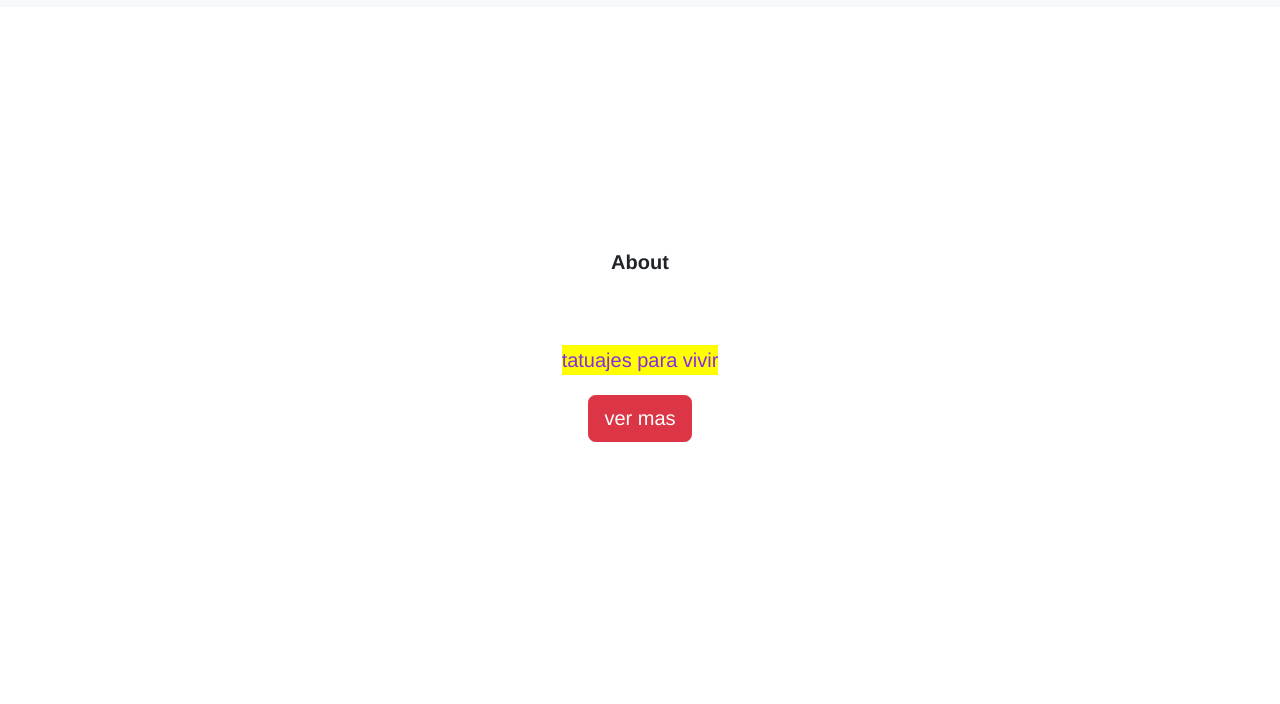
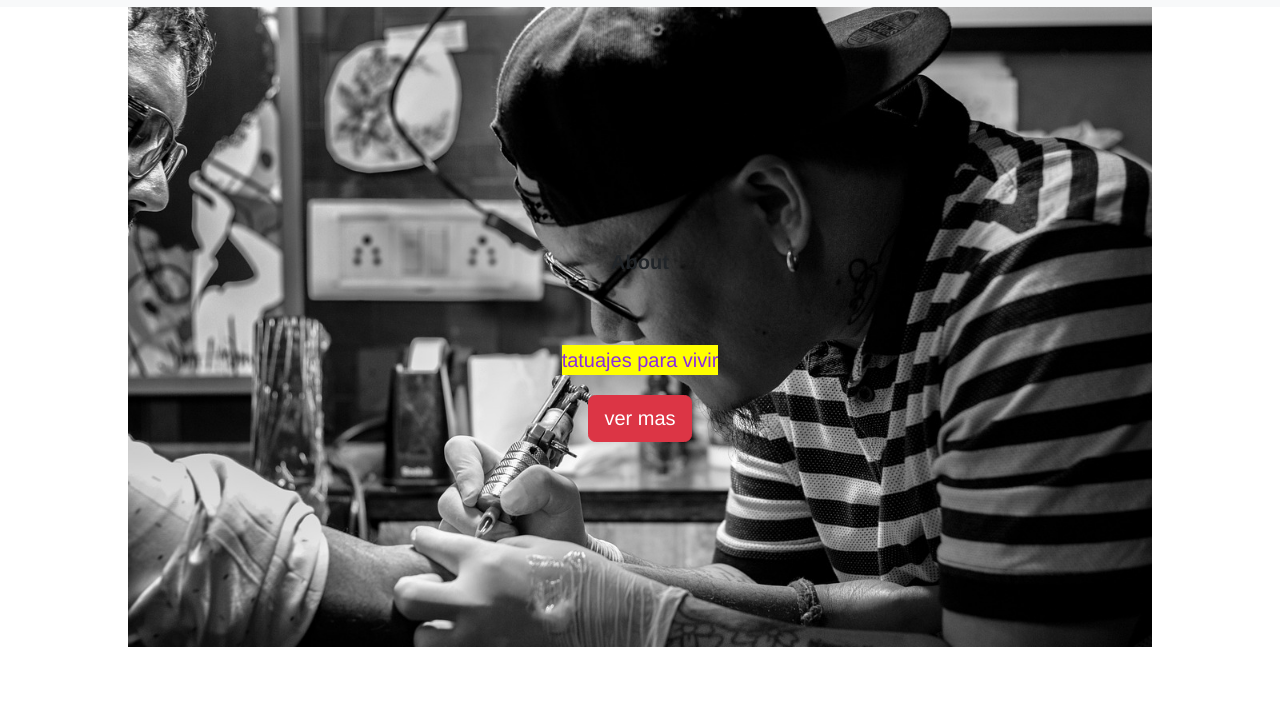
Before and after one commit to guilleacu/github.io, a plain HTML site: page index.html in a window 1280 px wide. Shown: the part 63-767 px from the top of the page. Drawn offline with nearby package versions, Linux system fonts and the light colour scheme.

Commit message:
Update main.css

```diff
--- a/public/css/main.css
+++ b/public/css/main.css
@@ -10,7 +10,7 @@
     }
 /* el banner*/
 .banner{
-    background-image: url(./public/img/foto1.jpg) ;
+    background-image: url(../img/foto1.jpg) ;
     background-repeat: no-repeat;
     background-size: cover;
     width: 80%;
```
